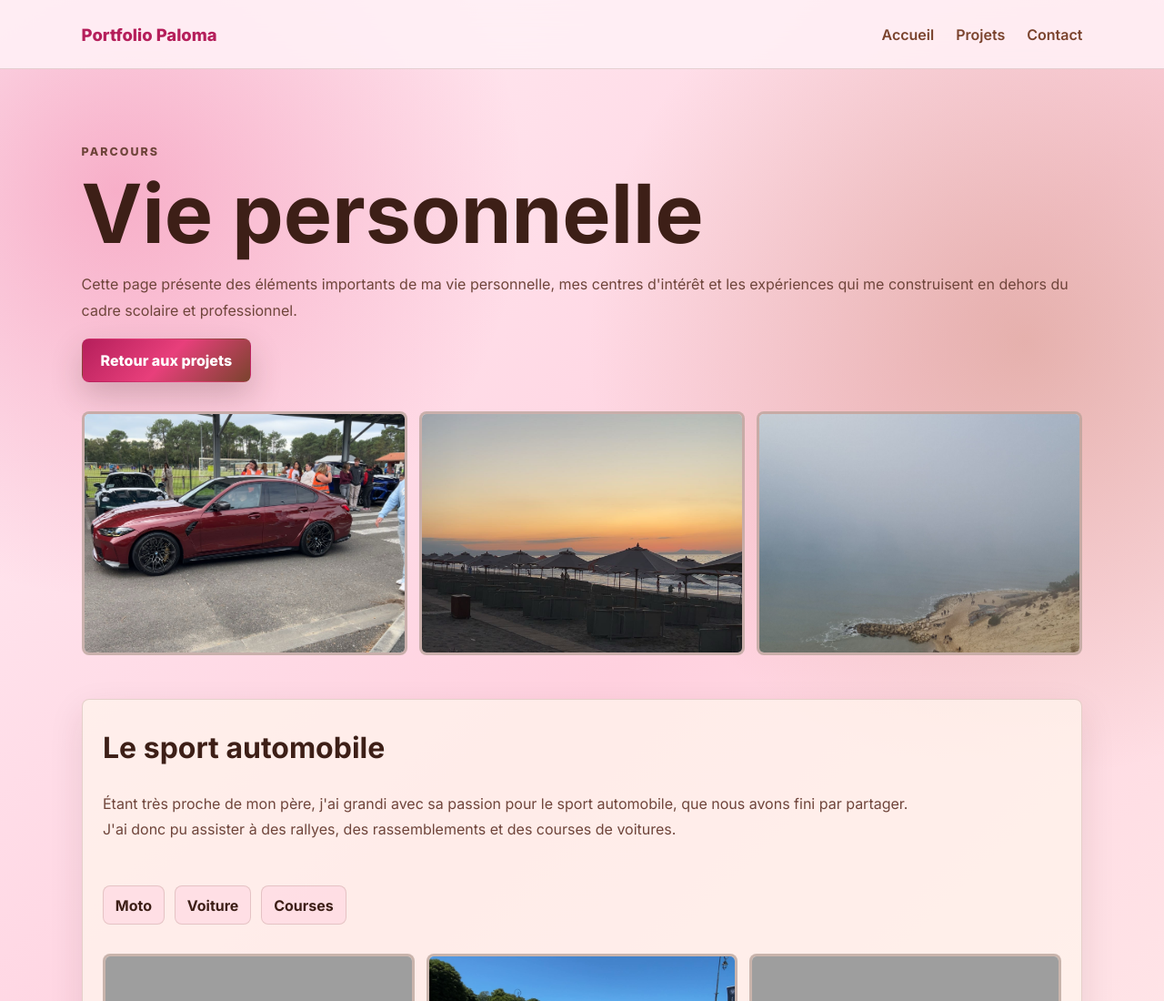
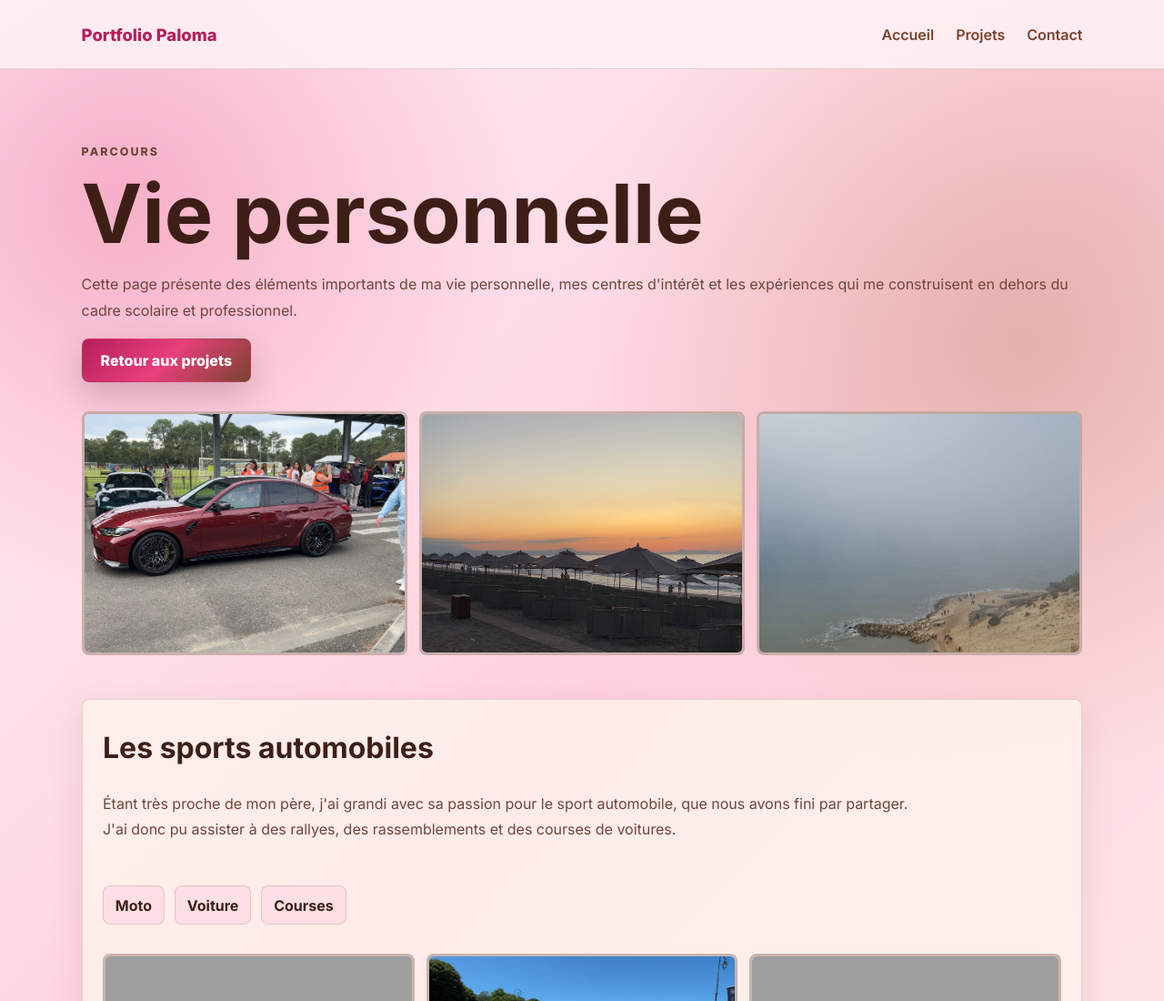
Before and after one commit to crepineaupaloma-png/Portfolio, a plain HTML site: page identite-visuelle.html in a window 1280 px wide. Shown: the top 1100 px of the page at 91% size. Drawn offline with Linux system fonts and the light colour scheme; grey boxes are pictures that could not be loaded.

Commit message:
Update identite-visuelle.html

```diff
--- a/identite-visuelle.html
+++ b/identite-visuelle.html
@@ -50,7 +50,7 @@
         <div class="experience-header">
           <div>
             <p class="eyebrow"></p>
-            <h2>Le sport automobile</h2>
+            <h2>Les sports automobiles</h2>
           </div>
         </div>
 
```
